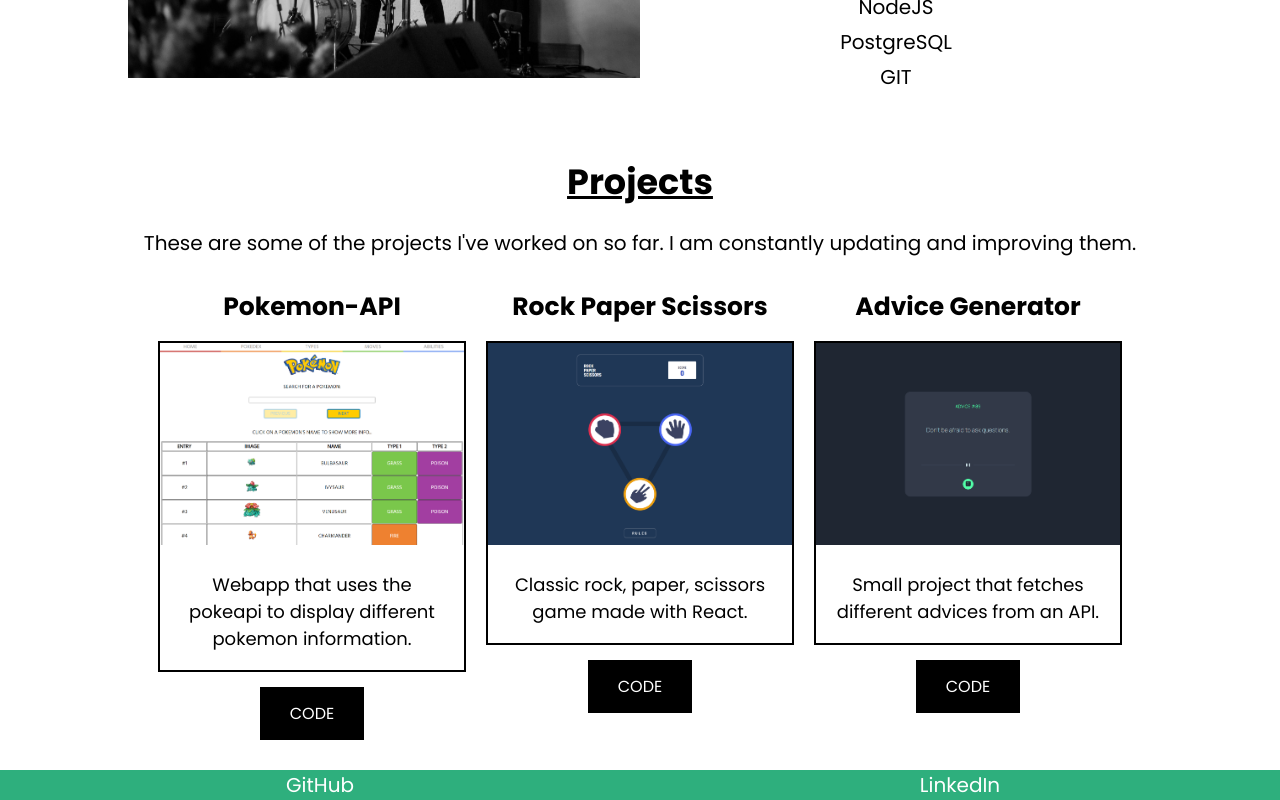
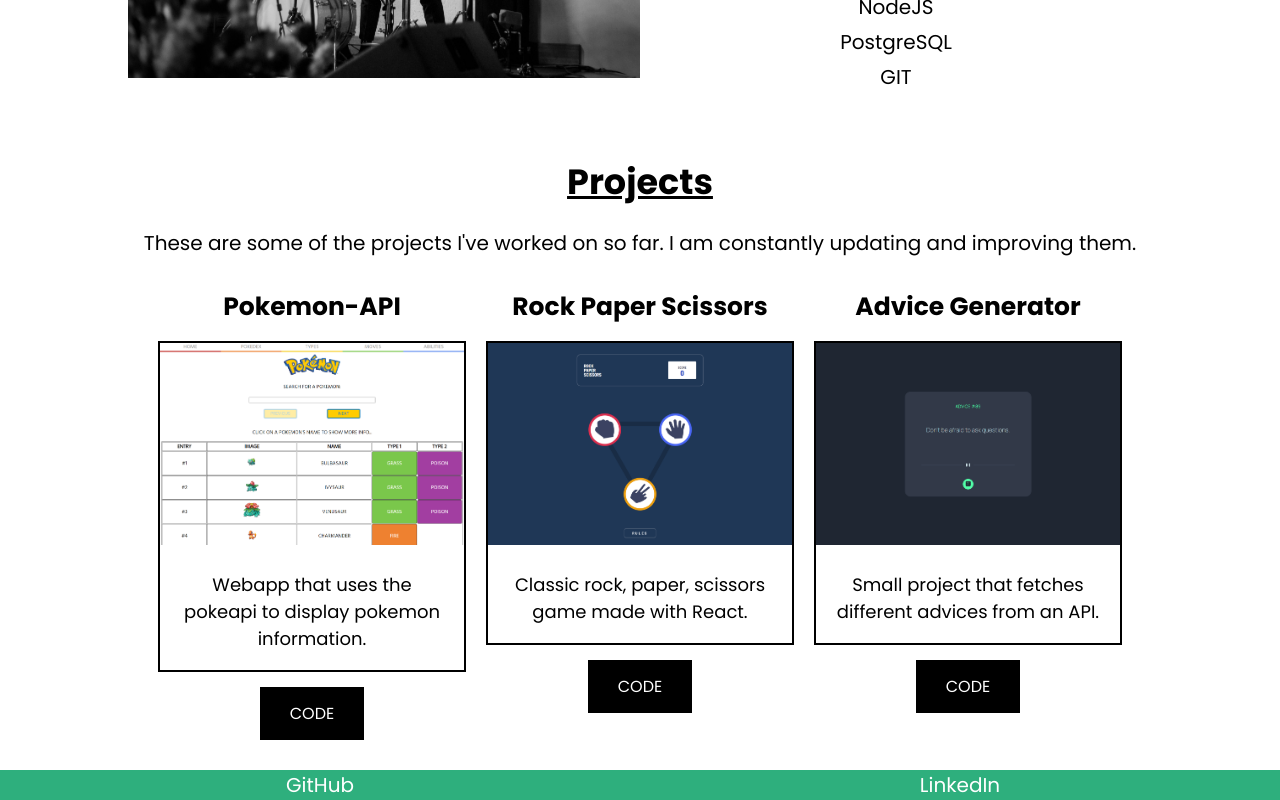
Before and after one commit to jlbmontejano/personal-portfolio, a React (Create React App) app: page / in a window 1280 px wide. Shown: the part 778-1578 px from the top of the page. Built offline with nearby package versions, Linux system fonts and the light colour scheme.

Commit message:
changed info slightly

```diff
--- a/src/Components/ProjectSection.js
+++ b/src/Components/ProjectSection.js
@@ -7,7 +7,7 @@ const ProjectSection = () => {
     title: "Pokemon-API",
     src: `${process.env.PUBLIC_URL}/images/pokemon-api.png`,
     description:
-      "Webapp that uses the pokeapi to display different pokemon information.",
+      "Webapp that uses the pokeapi to display pokemon information.",
     link: "https://relaxed-frangipane-1bb52e.netlify.app/",
     code: "https://github.com/jlbmontejano/pokemon-api",
     key: 0,
```
